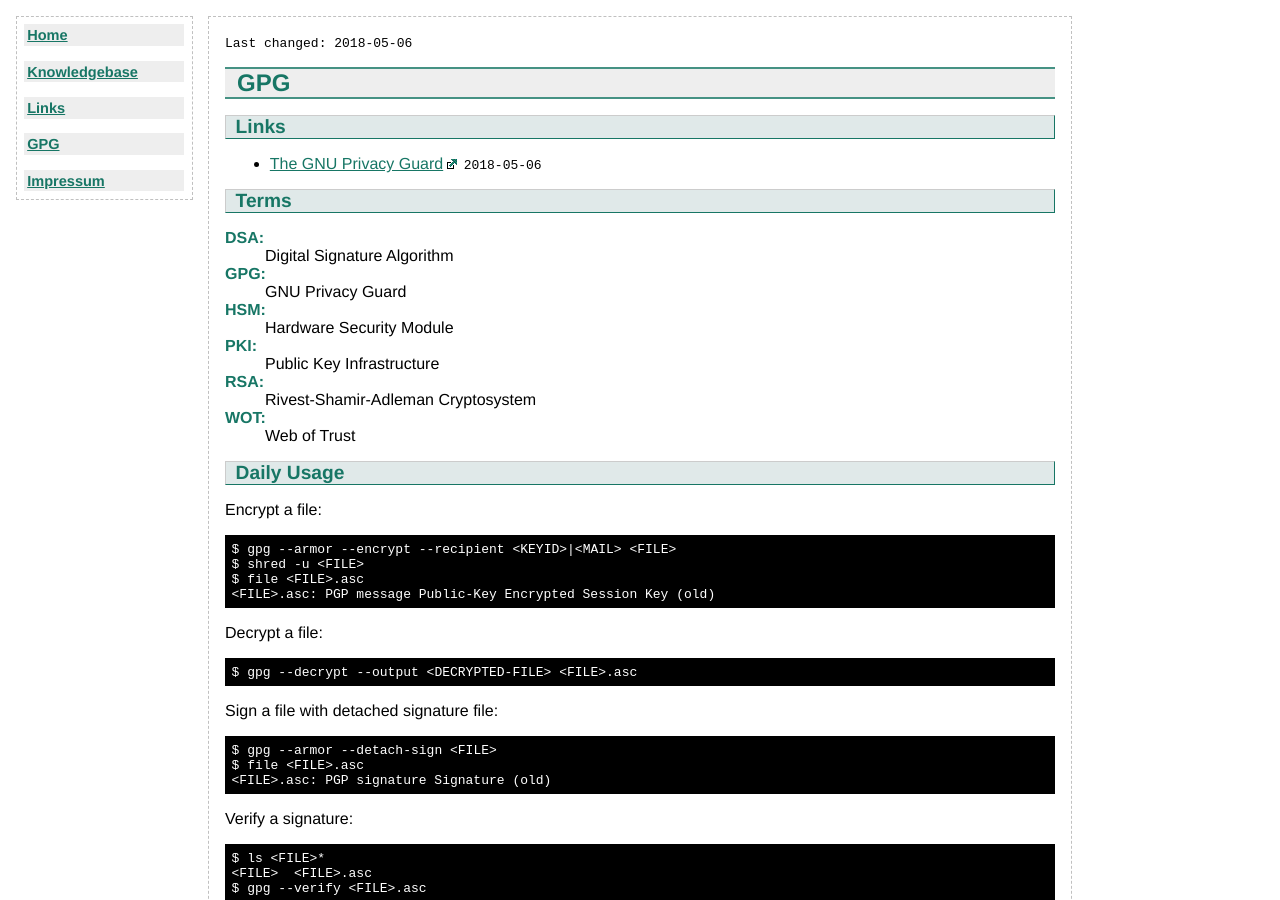
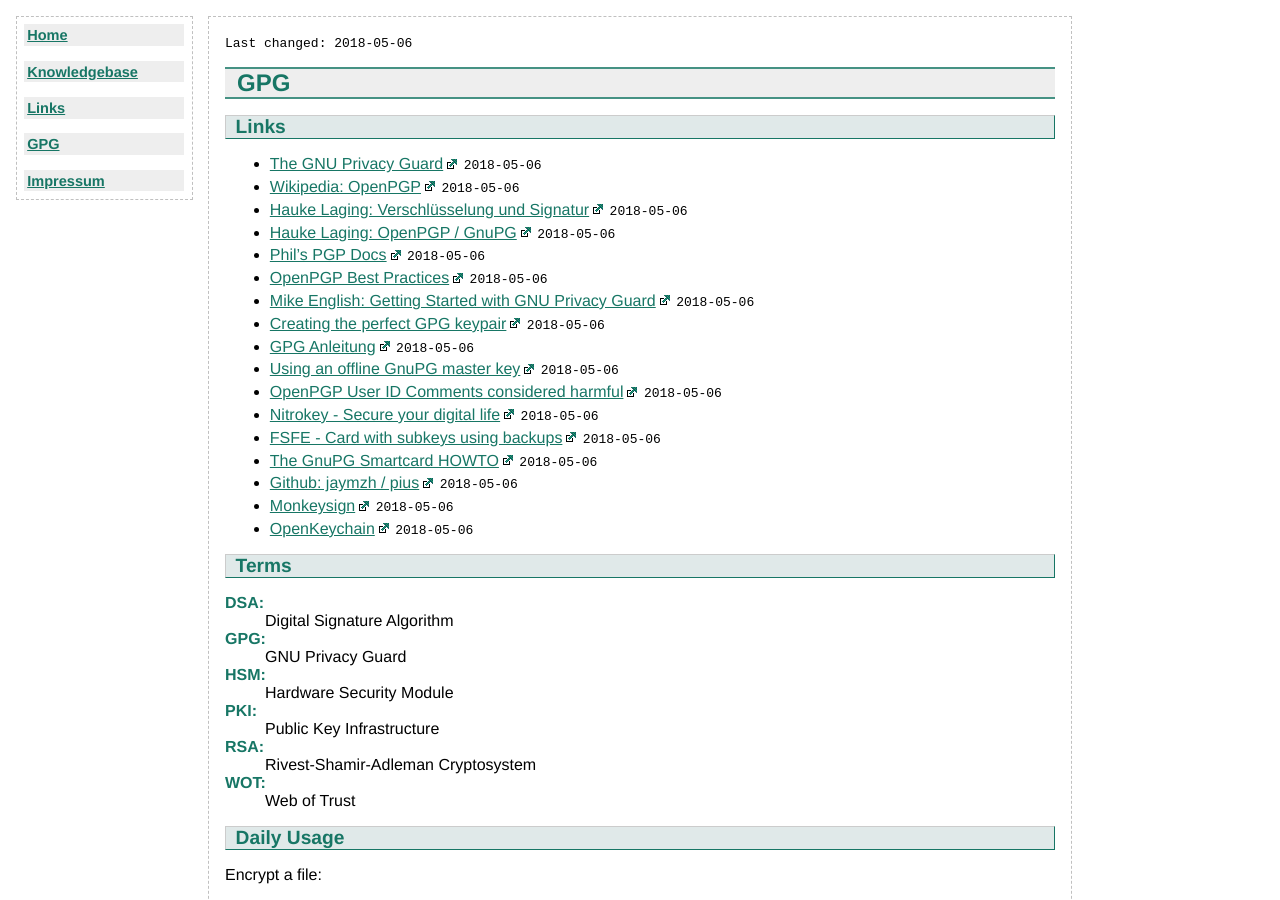
Before and after one commit to flyinggreenfrog/flyinggreenfrog.github.io, a Jekyll site: the page built from knowledgebase/gpg.md, in a window 1280 px wide and 900 px high. Built offline with Jekyll 4.4.1, drawn with Linux system fonts in a browser that asks for light colours.

Commit message:
Filled links section.

```diff
--- a/knowledgebase/gpg.md
+++ b/knowledgebase/gpg.md
@@ -7,6 +7,22 @@ categories: [Linux]
 ## Links
 
 * [The GNU Privacy Guard](https://gnupg.org) <time>2018-05-06</time>
+* [Wikipedia: OpenPGP](https://de.wikipedia.org/wiki/OpenPGP) <time>2018-05-06</time>
+* [Hauke Laging: Verschlüsselung und Signatur](http://www.hauke-laging.de/sicherheit/einfuehrung.html) <time>2018-05-06</time>
+* [Hauke Laging: OpenPGP / GnuPG](http://www.hauke-laging.de/sicherheit/openpgp.html) <time>2018-05-06</time>
+* [Phil's PGP Docs](https://www.phildev.net/pgp) <time>2018-05-06</time>
+* [OpenPGP Best Practices](https://riseup.net/en/security/message-security/openpgp/best-practices) <time>2018-05-06</time>
+* [Mike English: Getting Started with GNU Privacy Guard](https://spin.atomicobject.com/2013/09/25/gpg-gnu-privacy-guard) <time>2018-05-06</time>
+* [Creating the perfect GPG keypair](https://alexcabal.com/creating-the-perfect-gpg-keypair) <time>2018-05-06</time>
+* [GPG Anleitung](https://wiki.kairaven.de/open/krypto/gpg/gpganleitung) <time>2018-05-06</time>
+* [Using an offline GnuPG master key](https://incenp.org/notes/2015/using-an-offline-gnupg-master-key.html) <time>2018-05-06</time>
+* [OpenPGP User ID Comments considered harmful](https://debian-administration.org/users/dkg/weblog/97) <time>2018-05-06</time>
+* [Nitrokey - Secure your digital life](https://www.nitrokey.com/de) <time>2018-05-06</time>
+* [FSFE - Card with subkeys using backups](http://wiki.fsfe.org/TechDocs/CardHowtos/CardWithSubkeysUsingBackups) <time>2018-05-06</time>
+* [The GnuPG Smartcard HOWTO](https://www.gnupg.org/howtos/card-howto/en/smartcard-howto.html) <time>2018-05-06</time>
+* [Github: jaymzh / pius](https://github.com/jaymzh/pius) <time>2018-05-06</time>
+* [Monkeysign](https://monkeysign.readthedocs.io) <time>2018-05-06</time>
+* [OpenKeychain](https://www.openkeychain.org) <time>2018-05-06</time>
 
 ## Terms
 
```
